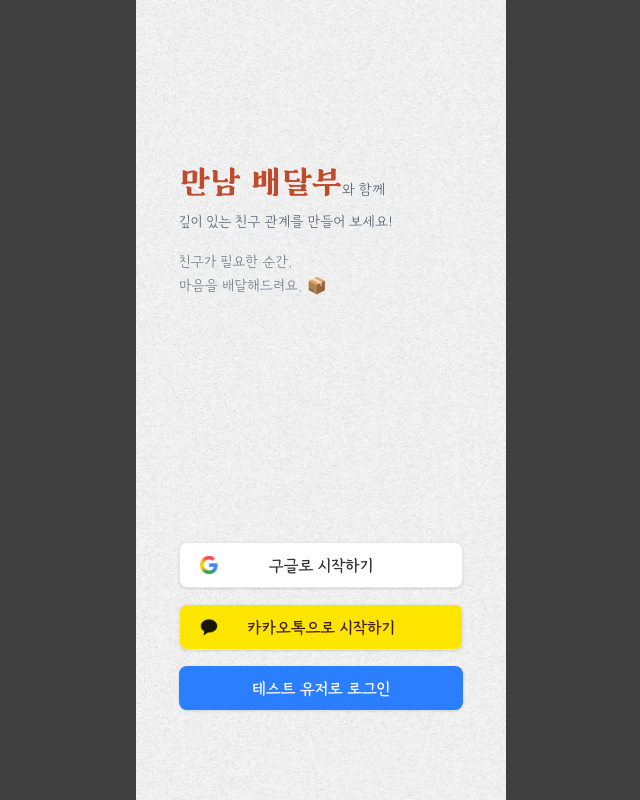
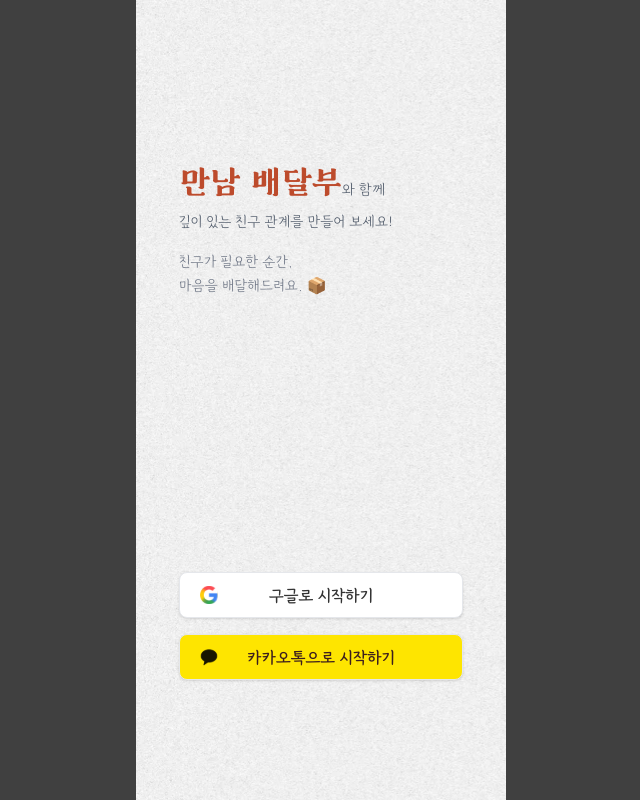
Before and after one commit to MeetCarrier/MeetCarrier-Front, a React (Vite) app: page /Login in a window 1280 px wide. Shown: the whole page, without its empty margins (319-959 px from the left). Built offline with nearby package versions, Linux system fonts and the light colour scheme.

Commit message:
테스트 버튼 삭제

```diff
--- a/src/pages/Login.tsx
+++ b/src/pages/Login.tsx
@@ -1,12 +1,8 @@
 import React from "react";
-import axios from "axios";
-import { useNavigate } from "react-router-dom";
 import googleIcon from "../assets/img/icons/Login/google.svg";
 import kakaoIcon from "../assets/img/icons/Login/kakao.svg";
 
 const Login: React.FC = () => {
-  const navigate = useNavigate();
-
   const requestNotificationPermission = async () => {
     try {
       const permission = await Notification.requestPermission();
@@ -20,23 +16,6 @@ const Login: React.FC = () => {
     await requestNotificationPermission();
     const baseUrl = "https://www.mannamdeliveries.link/oauth2/authorization";
     window.location.href = `${baseUrl}/${provider}`;
-  };
-
-  const handleTestLogin = async () => {
-    try {
-      const loginRes = await axios.post(
-        "https://www.mannamdeliveries.link/api/auth/test/login",
-        null,
-        { withCredentials: true }
-      );
-      console.log("로그인 성공", loginRes.data);
-
-      await requestNotificationPermission();
-
-      navigate("/main");
-    } catch (err) {
-      console.error("에러:", err);
-    }
   };
 
   return (
@@ -62,7 +41,7 @@ const Login: React.FC = () => {
           </p>
         </div>
 
-        <div className="flex flex-col items-center mb-[90px] w-full">
+        <div className="flex flex-col items-center mb-[120px] w-full">
           <button
             onClick={() => handleLogin("google")}
             className="relative w-[100%] max-w-xs py-2 mb-4 rounded-lg bg-white shadow font-GanwonEduAll_Bold text-[#333] border border-gray-200 text-lg cursor-pointer hover:bg-[#f0f0f0] hover:shadow-md transition text-center"
@@ -86,13 +65,6 @@ const Login: React.FC = () => {
             />
             카카오톡으로 시작하기
           </button>
-
-          <button
-            onClick={handleTestLogin}
-            className="w-[100%] max-w-xs py-2 mt-4 rounded-lg bg-blue-500 shadow font-GanwonEduAll_Bold text-white text-lg cursor-pointer hover:bg-blue-600 hover:shadow-md transition"
-          >
-            테스트 유저로 로그인
-          </button>
         </div>
       </div>
     </>
```
